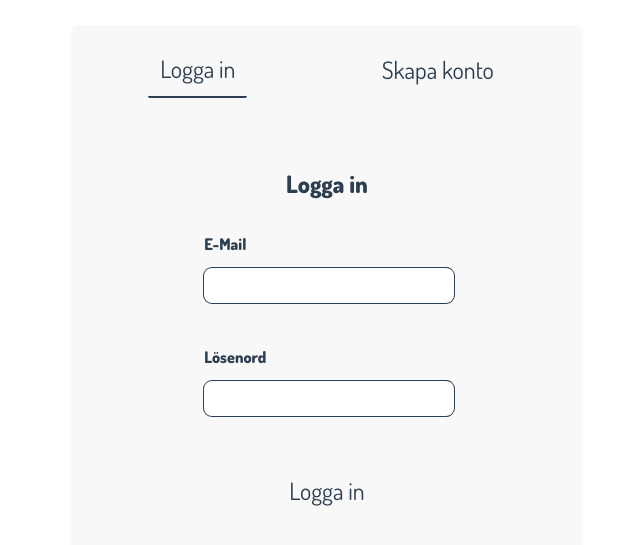
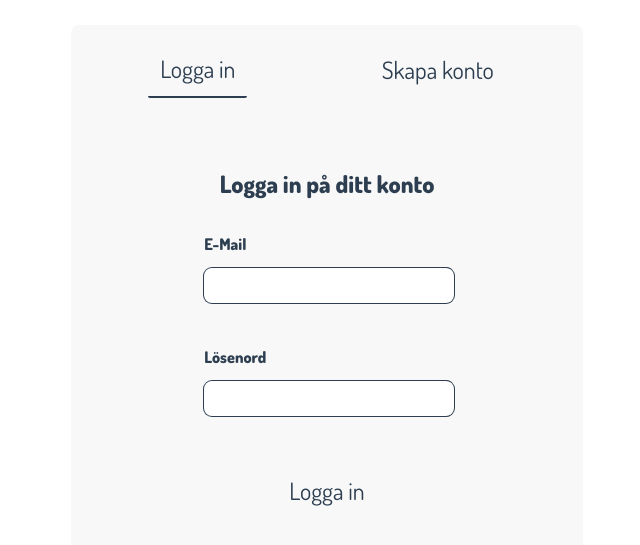
Before and after one commit to nilsishome/chat-app-exam, a Vue app: page / in a window 1280 px wide. Shown: the part 135-680 px from the top of the page, without its empty margins (313-953 px from the left). Built offline with nearby package versions, Linux system fonts and the light colour scheme; the HTML template or start-up script is replaced by a standard one.

Commit message:
Fixed typos & bad color combo

```diff
--- a/src/auth/components/Auth.vue
+++ b/src/auth/components/Auth.vue
@@ -35,7 +35,7 @@ import { TabsContent, TabsIndicator, TabsList, TabsRoot, TabsTrigger } from 'rad
       value="tab1"
     >
       <p class="tabsText">
-        Logga in
+        Logga in på ditt konto
       </p>
       <fieldset class="tabsFieldset">
         <label
@@ -70,7 +70,7 @@ import { TabsContent, TabsIndicator, TabsList, TabsRoot, TabsTrigger } from 'rad
       value="tab2"
     >
       <p class="tabsText">
-        Skapa konto
+        Skapa ett nytt konto
       </p>
       <fieldset class="tabsFieldset">
         <label
@@ -202,13 +202,12 @@ import { TabsContent, TabsIndicator, TabsList, TabsRoot, TabsTrigger } from 'rad
     font-weight: 800;
   }
   .tabsInput {
-    color: var(--color-heading);
+    color: black;
     flex: 1 0 auto;
     border-radius: 0.5rem;
     padding: 0 10px;
     font-size: 15px;
     line-height: 1;
-    color: var(--color-heading);
     box-shadow: 0 0 0 1px var(--color-heading);
     height: 35px;
     outline: none;
```
